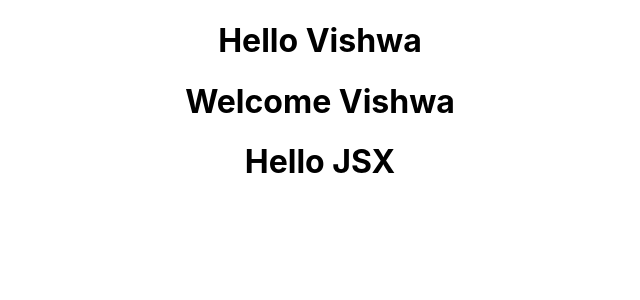
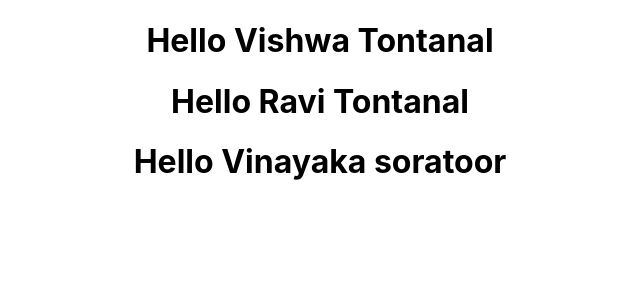
Before and after one commit to VishwanathGT-369/react-hello, a React (Create React App) app: page / in a window 1280 px wide. Shown: the top 300 px of the page, without its empty margins (320-960 px from the left). Built offline with nearby package versions, Linux system fonts and the light colour scheme.

Commit message:
props demo

```diff
--- a/src/App.js
+++ b/src/App.js
@@ -8,9 +8,11 @@ import Hello from './components/Hello';
 function App() {
   return (
     <div className="App">
-      <Greet />
-      <Welcome />
-      <Hello />
+      <Greet name = "Vishwa" sirName = "Tontanal"/>
+      <Greet name = "Ravi" sirName="Tontanal"/>
+      <Greet name = "Vinayaka" sirName = "soratoor"/>
+      {/* <Welcome /> */}
+      {/* <Hello /> */}
     </div>
   );
 }
--- a/src/components/Greet.js
+++ b/src/components/Greet.js
@@ -4,5 +4,5 @@ import React from 'react';
 //    return <h1>Hello Vishwa</h1>
 //}
 
-const Greet = () => <h1>Hello Vishwa</h1>
+const Greet = (props) => <h1>Hello {props.name} {props.sirName} </h1>
 export default Greet;
```
